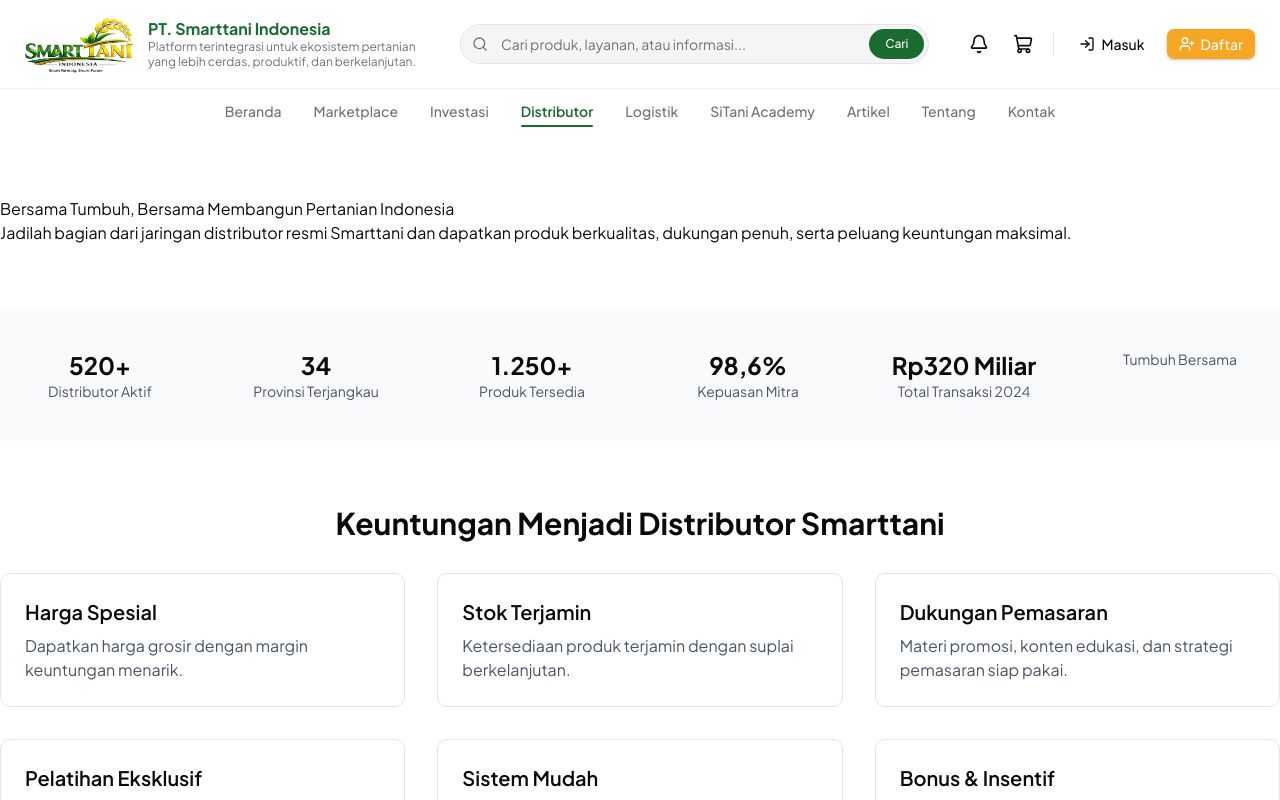
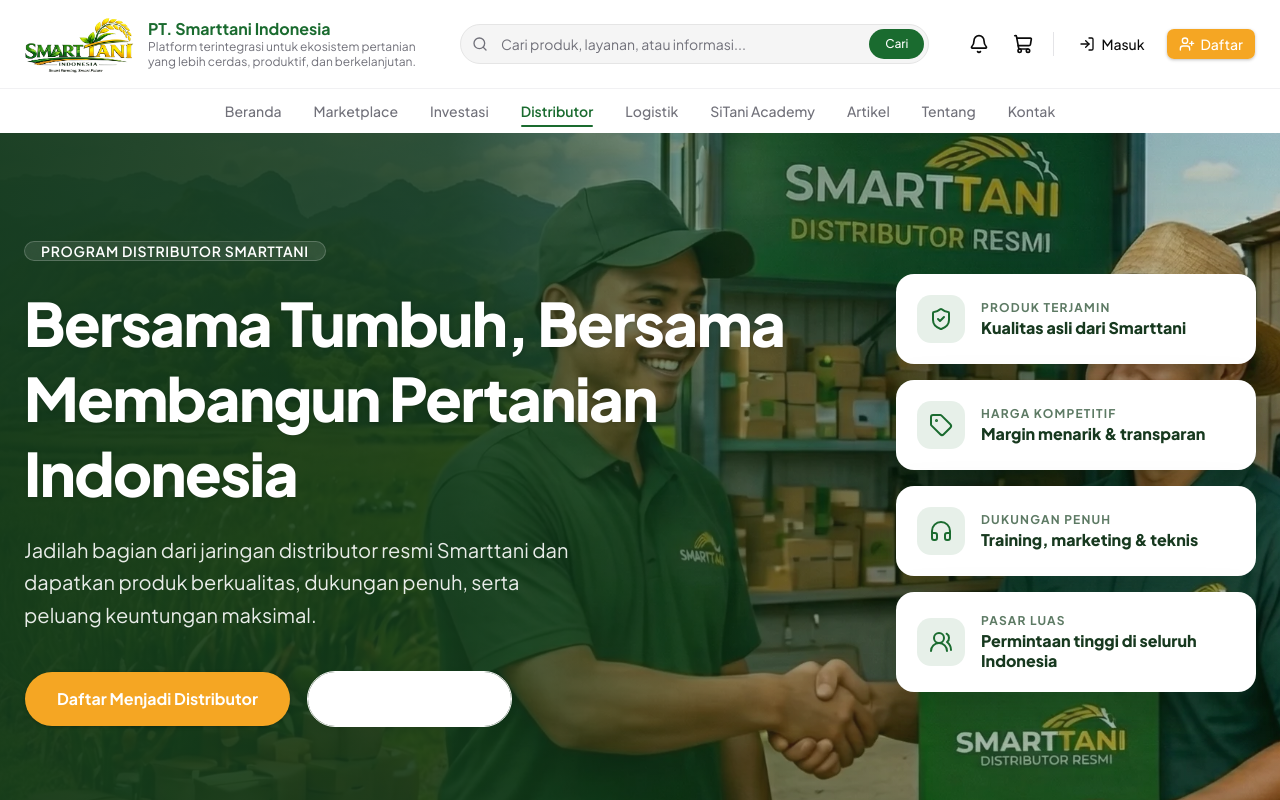
Before and after one commit to SyariefHayat/smartTani, a Next.js app: page /distributor in a window 1280 px wide. Shown: the top 800 px of the page. Built offline with nearby package versions, Linux system fonts and the light colour scheme.

Commit message:
feat(distributor): implement Hero section with layout, image, and benefit cards

```diff
--- a/components/sections/distributor/DistributorHeroSection.tsx
+++ b/components/sections/distributor/DistributorHeroSection.tsx
@@ -1,12 +1,103 @@
+"use client";
+
 import React from "react";
+import Image from "next/image";
 import { DISTRIBUTOR_HERO } from "@/constants/distributor";
+import { Button } from "@/components/ui/button";
+import { Badge } from "@/components/ui/badge";
+import {
+  ShieldCheck,
+  Tag,
+  Headphones,
+  UsersRound,
+  Download,
+} from "lucide-react";
+
+const ICON_MAP = [ShieldCheck, Tag, Headphones, UsersRound];
 
 const DistributorHeroSection = () => {
   return (
-    <section className="py-16">
-      <div className="container">
-        <h1>{DISTRIBUTOR_HERO.heading}</h1>
-        <p>{DISTRIBUTOR_HERO.subtext}</p>
+    <section className="relative min-h-[600px] flex items-center overflow-hidden bg-[#245a2f] lg:min-h-[700px]">
+      {/* Background Image */}
+      <Image
+        src={DISTRIBUTOR_HERO.image}
+        alt="Distributor Smarttani"
+        fill
+        priority
+        quality={100}
+        className="object-cover object-center"
+        sizes="100vw"
+      />
+
+      {/* Gradient Overlay */}
+      <div className="absolute inset-0 bg-[linear-gradient(90deg,rgba(18,56,27,0.95)_0%,rgba(18,56,27,0.85)_35%,rgba(18,56,27,0.4)_60%,rgba(18,56,27,0.2)_100%)]" />
+
+      {/* Content */}
+      <div className="container-smarttani relative z-10 py-12 lg:py-20">
+        <div className="grid grid-cols-1 items-center gap-12 lg:grid-cols-[1fr_360px] lg:gap-16">
+          {/* Left Column: Text Content */}
+          <div className="max-w-3xl text-white">
+            <Badge
+              variant="outline"
+              className="mb-6 rounded-full border-white/20 bg-white/10 px-4 py-1.5 text-xs font-semibold uppercase tracking-wider text-white backdrop-blur-sm sm:text-sm"
+            >
+              {DISTRIBUTOR_HERO.badge}
+            </Badge>
+
+            <h1 className="text-display mb-6 text-white drop-shadow-sm">
+              {DISTRIBUTOR_HERO.heading}
+            </h1>
+
+            <p className="text-body-lg mb-10 max-w-xl leading-relaxed text-white/90">
+              {DISTRIBUTOR_HERO.subtext}
+            </p>
+
+            <div className="flex flex-col gap-4 sm:flex-row sm:items-center">
+              {DISTRIBUTOR_HERO.cta.map((cta, index) => (
+                <Button
+                  key={index}
+                  variant={index === 0 ? "accent" : "outline"}
+                  size="lg"
+                  className={`h-14 rounded-full px-8 text-base font-bold transition-all duration-300 hover:scale-105 active:scale-95 ${
+                    index === 1
+                      ? "border-white text-white hover:bg-white/10"
+                      : ""
+                  }`}
+                >
+                  {index === 1 && <Download className="mr-2 size-5" />}
+                  {cta.label}
+                </Button>
+              ))}
+            </div>
+          </div>
+
+          {/* Right Column: Advantage Cards */}
+          <div className="flex flex-col gap-4">
+            {DISTRIBUTOR_HERO.advantages.map((advantage, index) => {
+              const Icon = ICON_MAP[index] || ShieldCheck;
+              return (
+                <div
+                  key={index}
+                  className="group rounded-2xl border border-white/60 bg-white p-5 shadow-[0_18px_40px_rgba(9,35,17,0.25)] backdrop-blur-md transition-all duration-300 hover:translate-x-2"
+                >
+                  <div className="flex items-center gap-4">
+                    <div className="flex size-12 shrink-0 items-center justify-center rounded-xl bg-primary/10 transition-colors group-hover:bg-primary/20">
+                      <Icon className="size-6 text-primary" />
+                    </div>
+                    <div className="min-w-0 flex-1">
+                      <p className="mb-0.5 text-[10px] font-bold uppercase tracking-widest text-[#5d7a64] sm:text-xs">
+                        {advantage.label}
+                      </p>
+                      <p className="text-sm font-extrabold leading-tight text-[#17391f] sm:text-base">
+                        {advantage.sublabel}
+                      </p>
+                    </div>
+                  </div>
+                </div>
+              );
+            })}
+          </div>
+        </div>
       </div>
     </section>
   );
```
